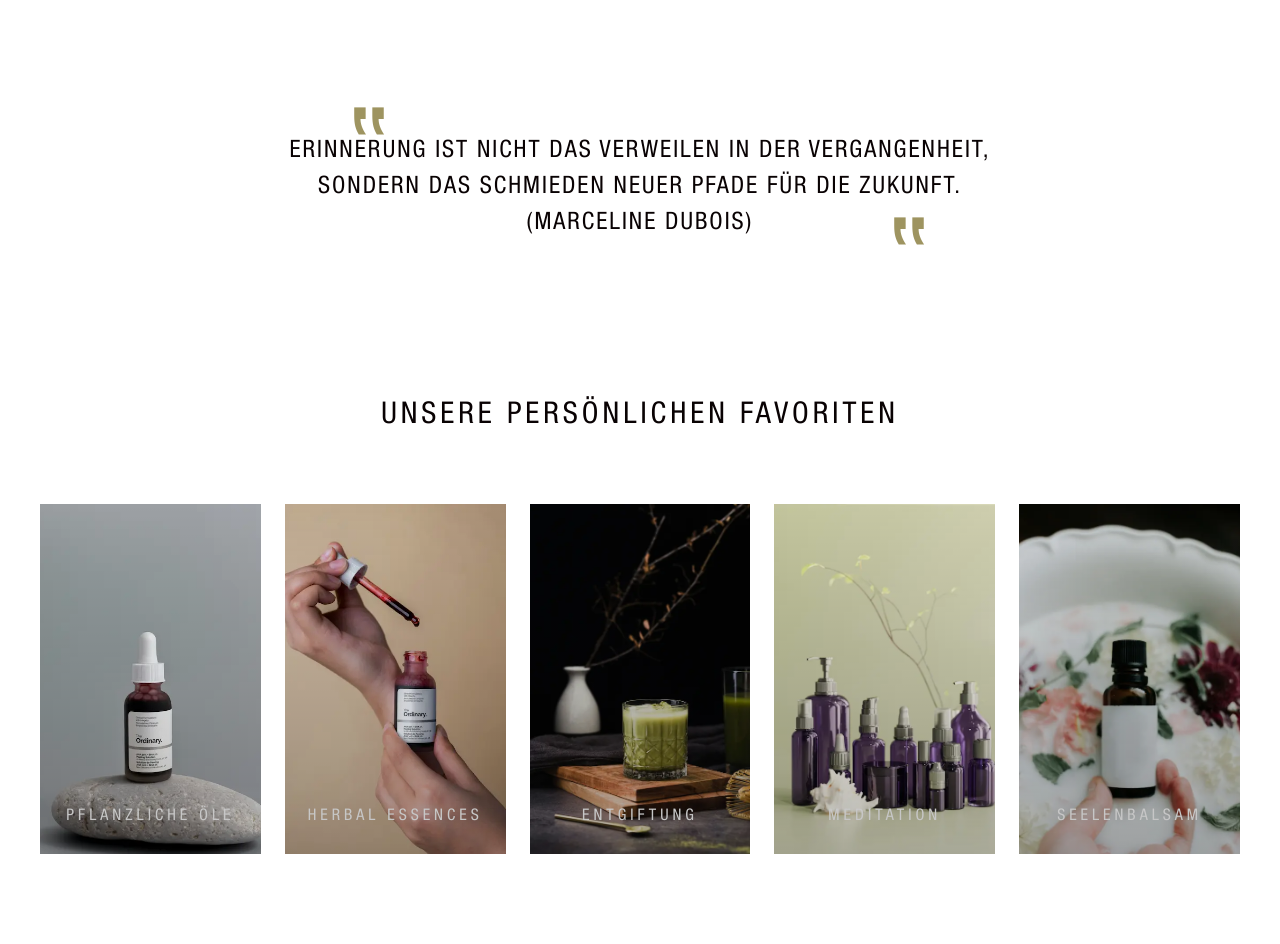
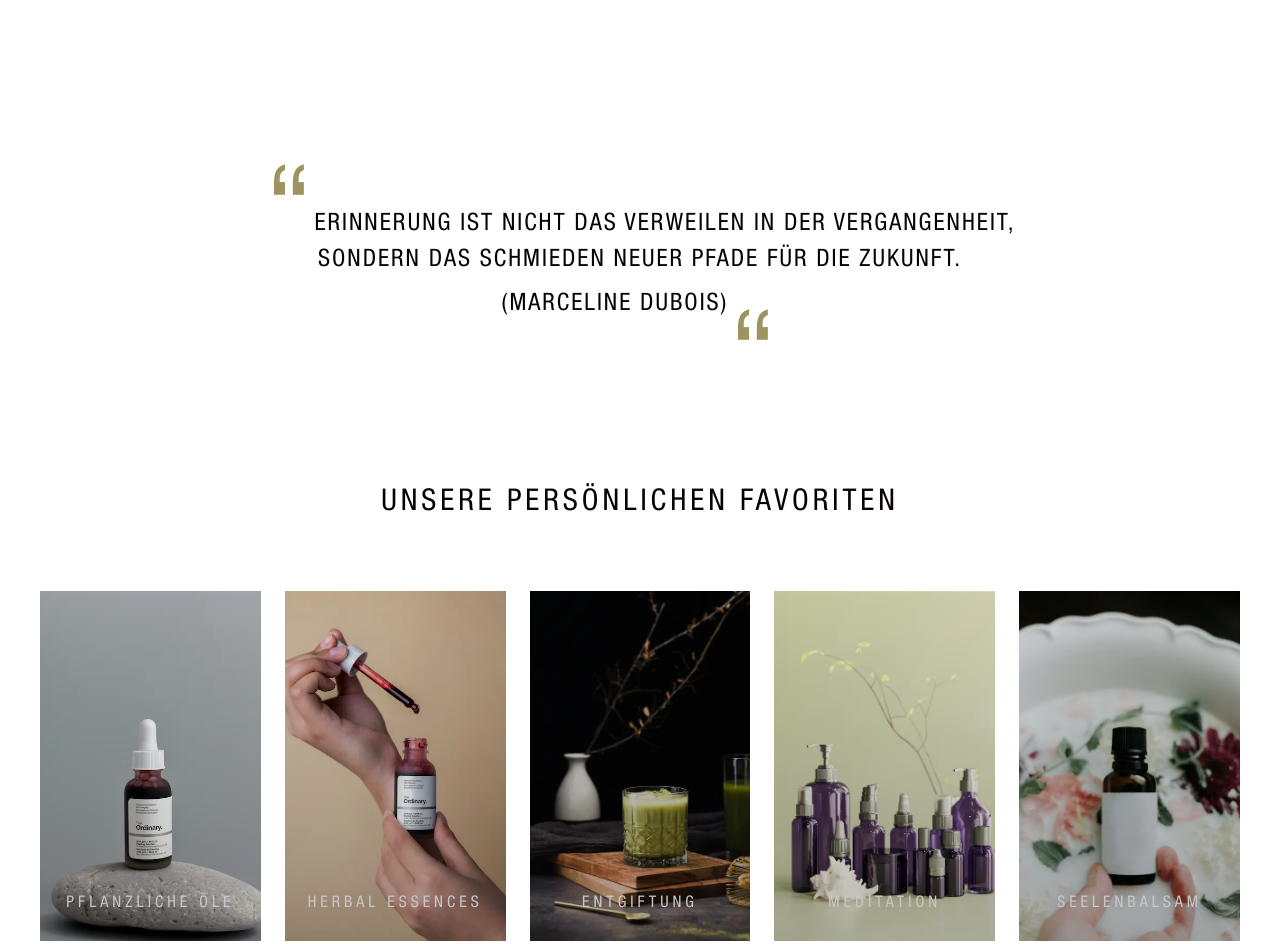
Before and after one commit to EnvisionXY/der-kranich-apothecary, a website: page index.html in a window 1280 px wide. Shown: the part 920-1864 px from the top of the page. Drawn offline with nearby package versions, Linux system fonts and the light colour scheme.

Commit message:
Fixed quotation marks in quote

```diff
--- a/css/style.css
+++ b/css/style.css
@@ -349,7 +349,7 @@ Open styles
   line-height: 1.5;
 }
 
-.quote-wrapper::before,
+/* .quote-wrapper::before,
 .quote-wrapper::after {
   content: '\201F';
   font-size: 12rem;
@@ -365,6 +365,24 @@ Open styles
 .quote-wrapper::after {
   right: 15rem;
   top: 8rem;
+} */
+
+.quote-mark-left,
+.quote-mark-right {
+  display: inline-block;
+  font-size: 12rem;
+  color: #9e9460;
+
+  height: 5rem;
+  width: 5rem;
+}
+
+.quote-mark-left {
+  vertical-align: -2rem;
+}
+
+.quote-mark-right {
+  vertical-align: middle;
 }
 
 /**********************/
--- a/index.html
+++ b/index.html
@@ -217,9 +217,10 @@
       <div class="container">
         <div class="quote-wrapper">
           <blockquote class="quote-text uppercase-text text-center">
-            Erinnerung ist nicht das Verweilen in der Vergangenheit, <br />
+            <span class="quote-mark-left">“</span>Erinnerung ist nicht das
+            Verweilen in der Vergangenheit, <br />
             sondern das Schmieden neuer Pfade für die Zukunft.<br />(Marceline
-            Dubois)
+            Dubois)<span class="quote-mark-right">“</span>
           </blockquote>
         </div>
       </div>
```
